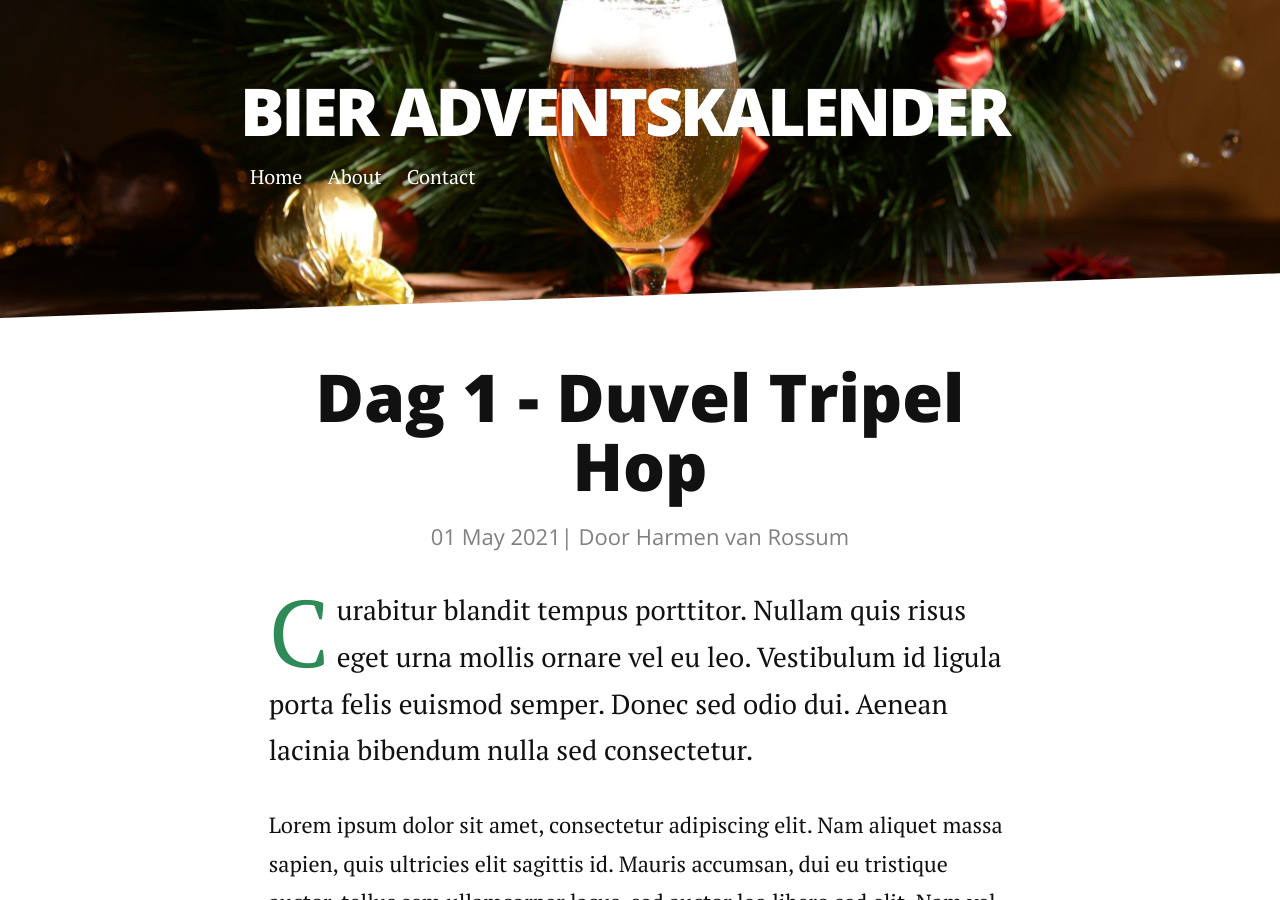
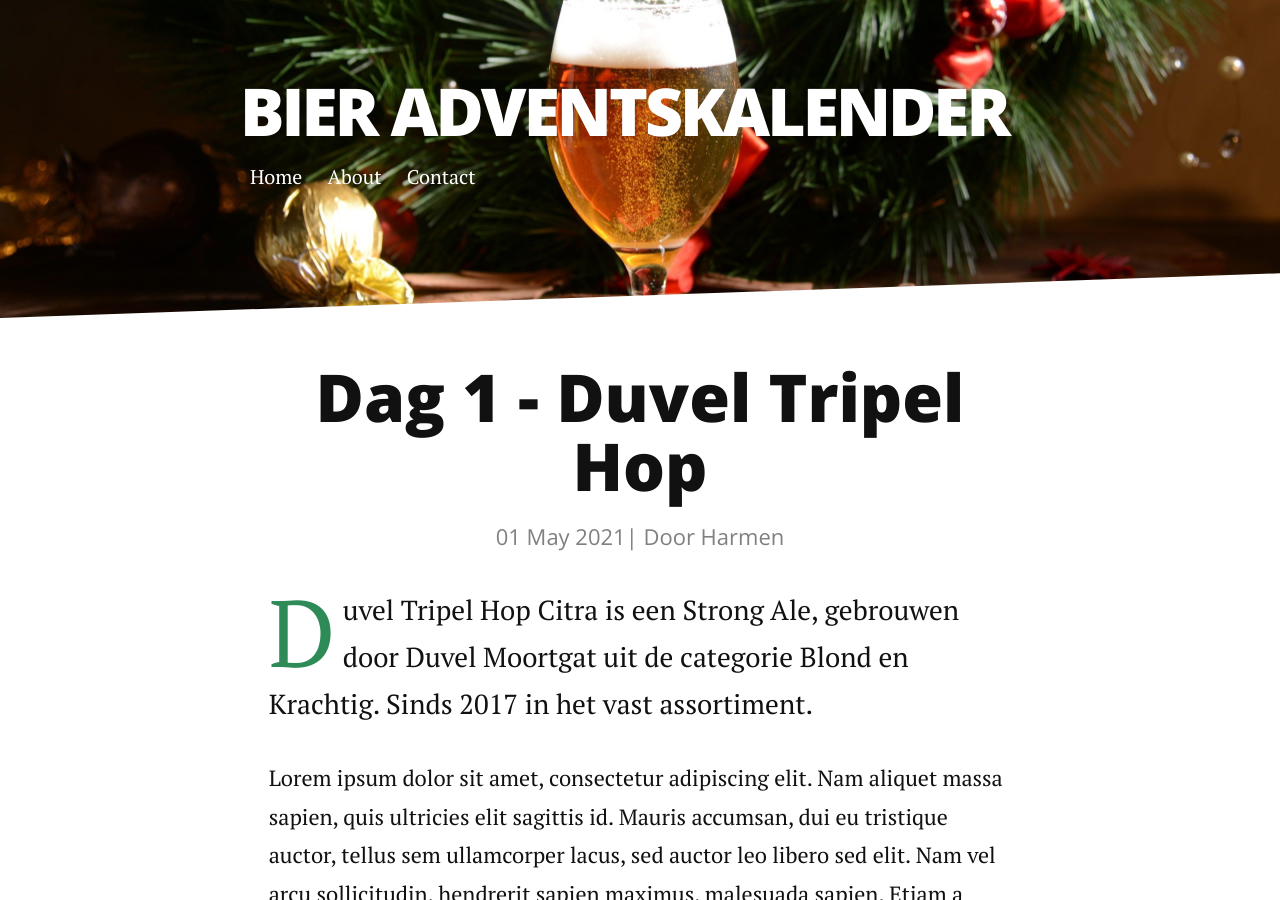
Before and after one commit to hillstub/beercalendar, a Jekyll site: the page built from _posts/2021-05-01-Duvel Tripel Hop.gs.markdown, in a window 1280 px wide and 900 px high. Built offline with Jekyll 4.4.1, drawn with Linux system fonts in a browser that asks for light colours; nearby versions of some CDN libraries; some of the changed text lies outside the part shown.

Commit message:
Automated additional posts and images

```diff
--- a/_posts/2021-05-01-Duvel Tripel Hop.gs.markdown
+++ b/_posts/2021-05-01-Duvel Tripel Hop.gs.markdown
@@ -2,13 +2,13 @@
 layout: post
 title:  'Dag 1 - Duvel Tripel Hop'
 permalink:  '/day/1'
-author:  'Harmen van Rossum'
-description:  'Curabitur blandit tempus porttitor. Nullam quis risus eget urna mollis ornare vel eu leo. Vestibulum id ligula porta felis euismod semper. Donec sed odio dui. Aenean lacinia bibendum nulla sed consectetur.'
+author:  'Harmen'
+description:  'Duvel Tripel Hop Citra is een Strong Ale, gebrouwen door Duvel Moortgat uit de categorie Blond en Krachtig. Sinds 2017 in het vast assortiment.'
 ---
-<p class='intro'><span class='dropcap'>C</span>urabitur blandit tempus porttitor. Nullam quis risus eget urna mollis ornare vel eu leo. Vestibulum id ligula porta felis euismod semper. Donec sed odio dui. Aenean lacinia bibendum nulla sed consectetur.</p>
+<p class='intro'><span class='dropcap'>D</span>uvel Tripel Hop Citra is een Strong Ale, gebrouwen door Duvel Moortgat uit de categorie Blond en Krachtig. Sinds 2017 in het vast assortiment.</p>
 
 Lorem ipsum dolor sit amet, consectetur adipiscing elit. Nam aliquet massa sapien, quis ultricies elit sagittis id. Mauris accumsan, dui eu tristique auctor, tellus sem ullamcorper lacus, sed auctor leo libero sed elit. Nam vel arcu sollicitudin, hendrerit sapien maximus, malesuada sapien. Etiam a euismod tortor. Curabitur maximus gravida lorem sit amet accumsan. Mauris tincidunt elit odio, vel sodales arcu malesuada luctus. Praesent faucibus id justo vel dapibus. Ut ut pretium nisi, feugiat fermentum nisi. Donec vel pulvinar dui. Etiam lobortis ex in lectus blandit, vel consectetur leo aliquam. Pellentesque habitant morbi tristique senectus et netus et malesuada fames ac turpis egestas. Sed dictum lacus quis nibh posuere, in pretium eros tempus. Integer lobortis sit amet lacus vel pulvinar. Proin lectus orci, mollis ac turpis volutpat, volutpat hendrerit leo. Aliquam lectus eros, sagittis quis turpis non, molestie viverra lectus.
 
 Ut nec felis risus. Ut faucibus nunc lectus, a porttitor nulla bibendum et. Aenean blandit eu purus eget volutpat. Praesent nec faucibus nisl. Ut euismod ultrices gravida. Proin malesuada sem varius neque fermentum vulputate. Orci varius natoque penatibus et magnis dis parturient montes, nascetur ridiculus mus. In blandit neque dui, non finibus massa elementum in. Nulla facilisi. In eu maximus diam, nec fermentum lorem.
 
-<figure><img src='/assets/img/day_1.jpg' alt=''/> <figcaption>Duvel Tripel Hop is een Tripel van 9.5%, gebrouwen door Moortgat brouwerij.</figcaption></figure>
+<figure><img src='/assets/img/day_1.jpg' alt=''/> <figcaption>Duvel Tripel Hop is een Blond van 9.5%, gebrouwen door Duvel Moortgat Brouwerij.</figcaption></figure>
--- a/_posts/2021-05-19-NEIPA2.gs.markdown
+++ b/_posts/2021-05-19-NEIPA.gs.markdown
@@ -1,8 +1,8 @@
 ---
 layout: post
-title:  'Dag 2 - NEIPA2'
+title:  'Dag 2 - NEIPA'
 permalink:  '/day/2'
-author:  'Harmen van Rossum'
+author:  'Harmen'
 description:  'Curabitur blandit tempus porttitor. Nullam quis risus eget urna mollis ornare vel eu leo. Vestibulum id ligula porta felis euismod semper. Donec sed odio dui. Aenean lacinia bibendum nulla sed consectetur.'
 ---
 <p class='intro'><span class='dropcap'>C</span>urabitur blandit tempus porttitor. Nullam quis risus eget urna mollis ornare vel eu leo. Vestibulum id ligula porta felis euismod semper. Donec sed odio dui. Aenean lacinia bibendum nulla sed consectetur.</p>
```
Also changed, not shown: other parts of _posts/2021-05-19-NEIPA.gs.markdown (+1 -1 lines).
